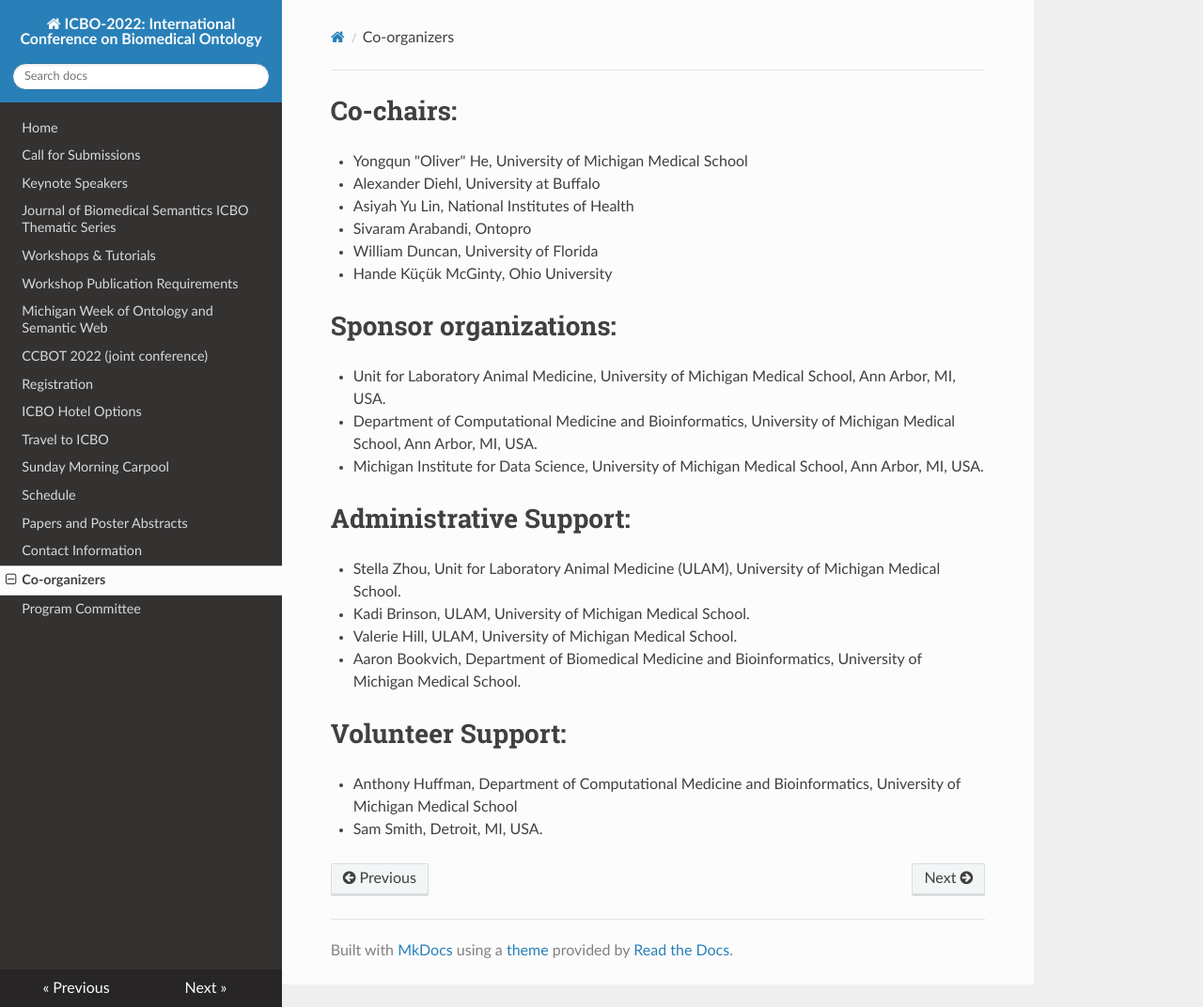
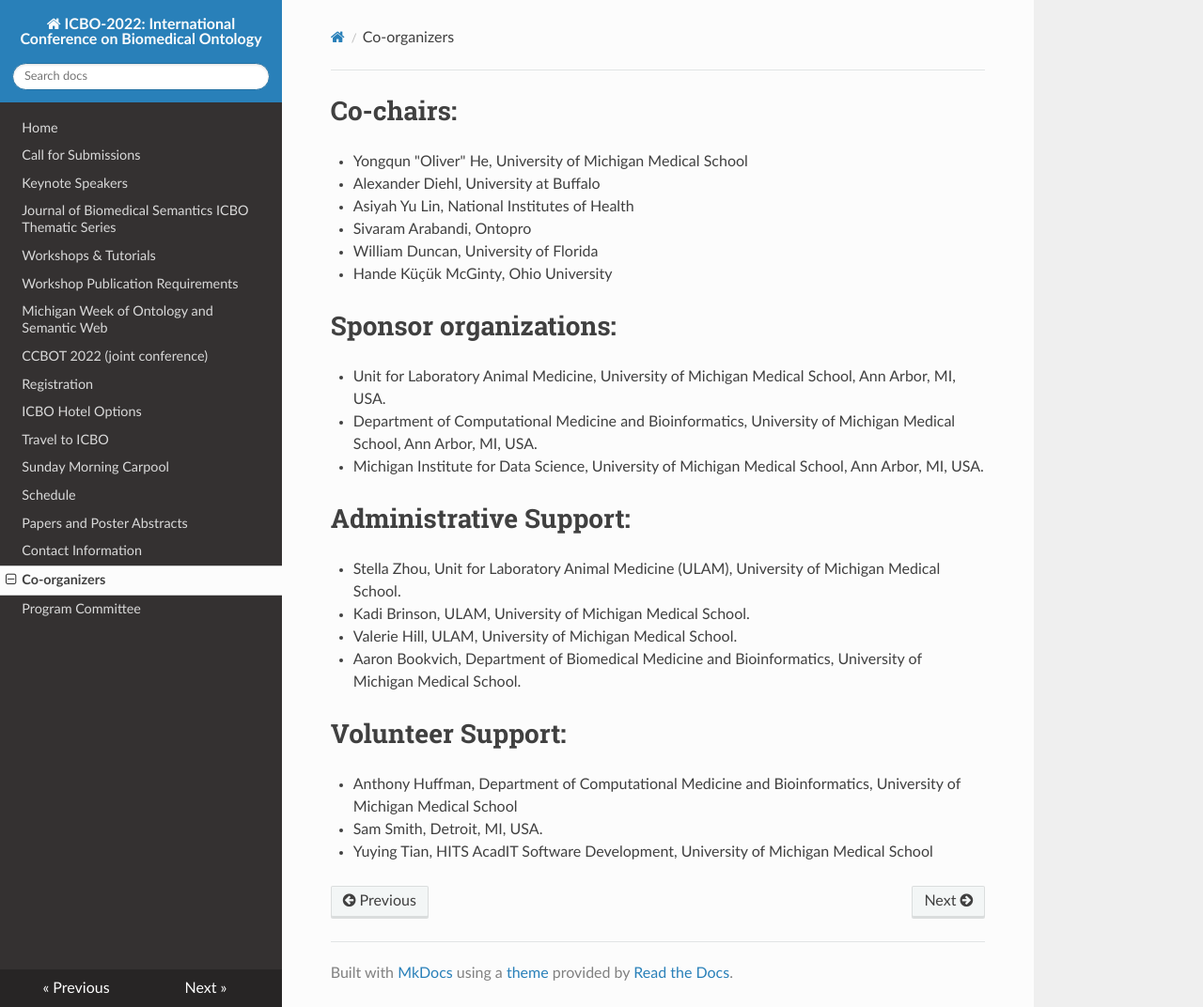
Before and after one commit to johnbeve/BFO-Organization, an MkDocs documentation site: the page built from docs/co-organizers.md, in a window 1280 px wide and 1072 px high. Shown: the whole window at 94% size. Built offline with MkDocs 1.6.1, drawn with Linux system fonts in a browser that asks for light colours; nearby versions of some CDN libraries.

Commit message:
Update co-organizers.md

```diff
--- a/docs/co-organizers.md
+++ b/docs/co-organizers.md
@@ -20,3 +20,4 @@
 # Volunteer Support:
 - Anthony Huffman, Department of Computational Medicine and Bioinformatics, University of Michigan Medical School
 - Sam Smith, Detroit, MI, USA.
+- Yuying Tian, HITS AcadIT Software Development, University of Michigan Medical School
```
